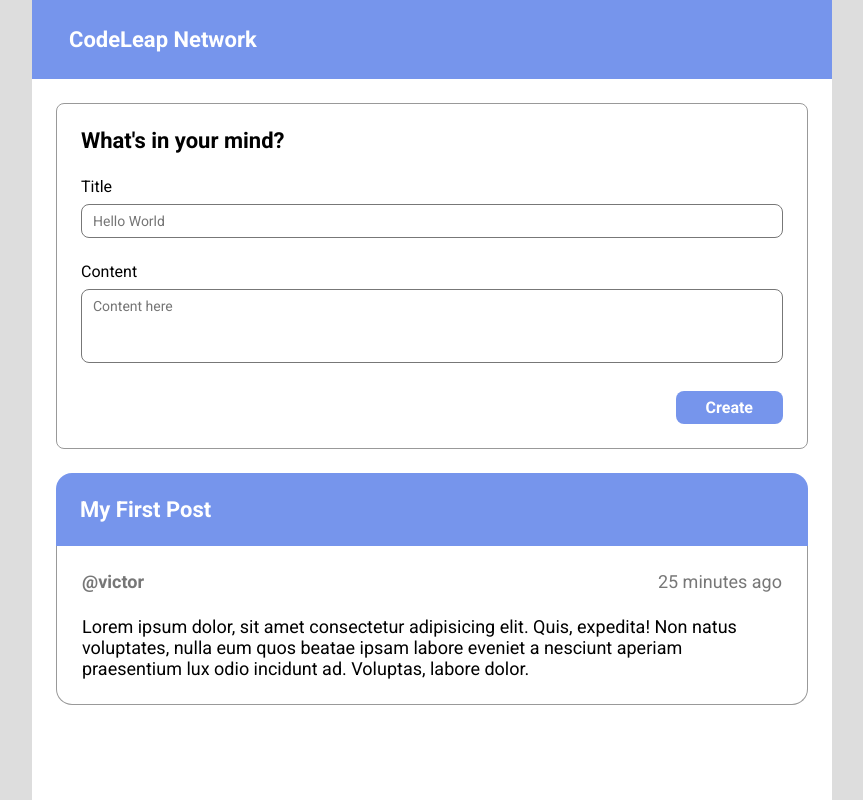
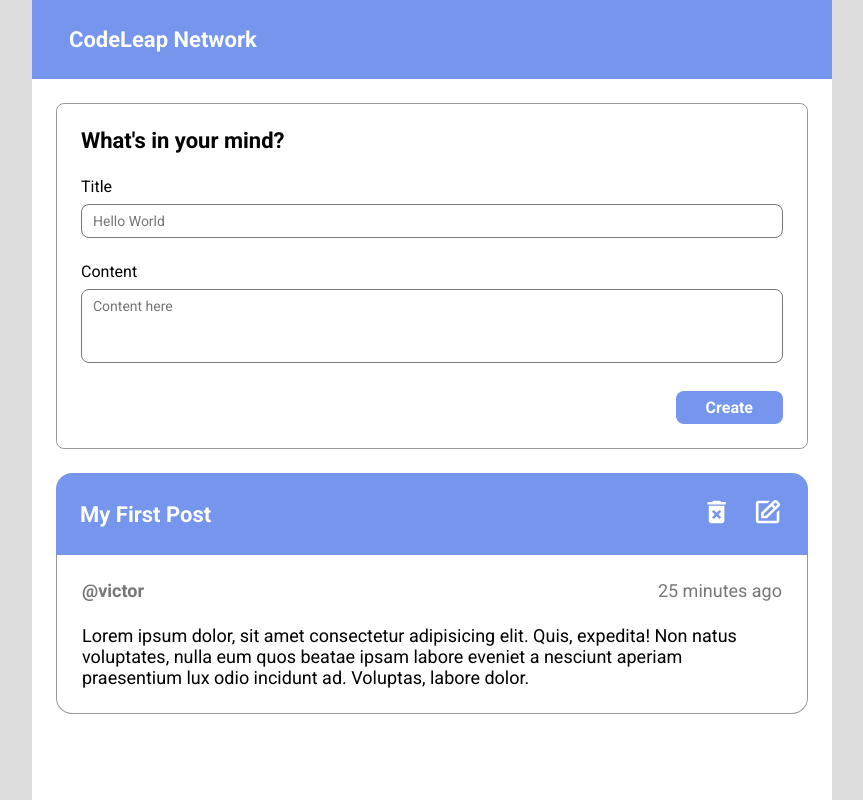
Before and after one commit to buenojc/codeleap-network, a React (Vite) app: page / in a window 1280 px wide. Shown: the whole page, without its empty margins (208-1071 px from the left). Built offline with nearby package versions, Linux system fonts and the light colour scheme.

Commit message:
feat: add actions buttons

```diff
--- a/src/components/PostCard/index.jsx
+++ b/src/components/PostCard/index.jsx
@@ -1,10 +1,21 @@
 import styles from './postCard.module.css'
+import DeleteIcon from '../../assets/delete-icon.svg'
+import EditIcon from '../../assets/edit-icon.svg'
 
 export default function PostCard(){
     return(
         <div className={styles.postCardWrapper}>
             <div className={styles.header}>
                 <h2>My First Post</h2>
+
+                <div className={styles.actionsWrapper}>
+                    <span>
+                        <img src={DeleteIcon} alt='Delete Post' />
+                    </span>
+                    <span>
+                        <img src={EditIcon} alt='Edit Post' />
+                    </span>
+                </div>
             </div>
             <div className={styles.content}>
                 <div className={styles.informationWrapper}>
--- a/src/components/PostCard/postCard.module.css
+++ b/src/components/PostCard/postCard.module.css
@@ -3,6 +3,13 @@
     border-radius: 16px 16px 0 0 ;
     padding: 24px;
     color: #fff;
+    display: flex;
+    justify-content: space-between;
+    align-items: center;
+}
+
+.postCardWrapper .header h2{
+    width: 70%;
 }
 
 .postCardWrapper .content{
@@ -23,3 +30,15 @@
 .postCardWrapper .informationWrapper p:first-child{
     font-weight: 700;
 }
+
+.postCardWrapper .actionsWrapper{
+    display: flex;
+    align-items: center;
+    width: 11%;
+    justify-content: space-between;
+}
+
+.postCardWrapper .actionsWrapper img{
+    cursor: pointer;
+    height: 100%;
+}
```
Also changed, not shown: src/assets/delete-icon.svg (added), src/assets/edit-icon.svg (added).
